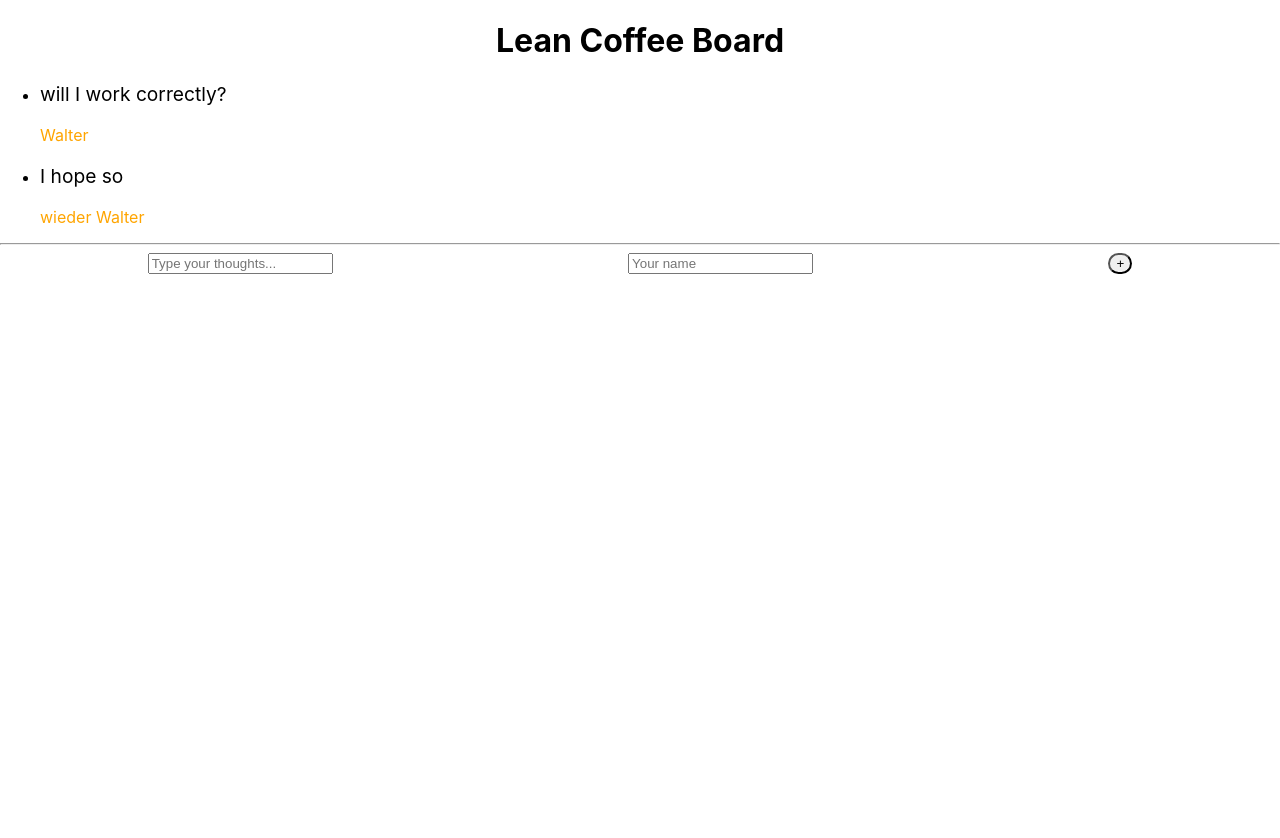
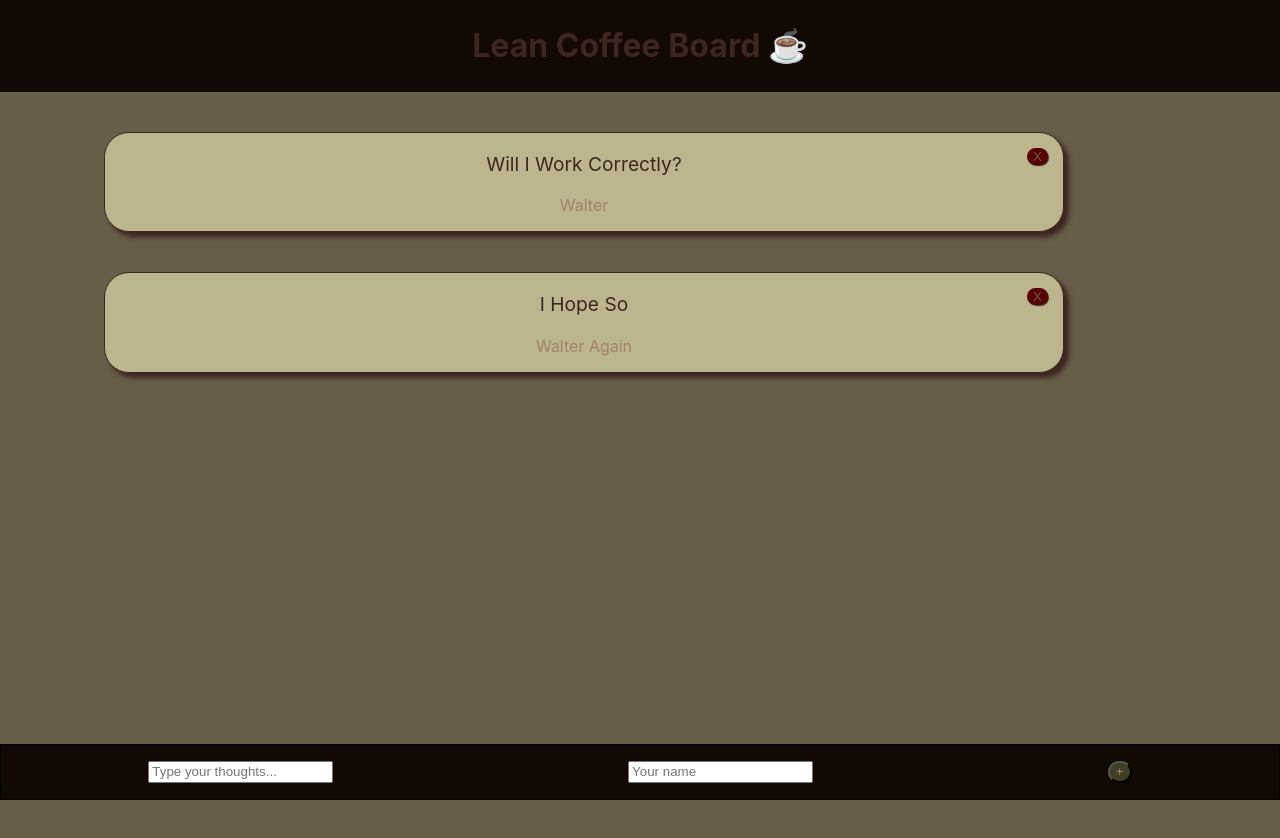
Before and after one commit to WalterRestifo/lean-coffee-board, a Next.js app: page / in a window 1280 px wide. Shown: the top 838 px of the page. Before the commit the page ends 800 px from the top, so only its background shows below. Built offline with nearby package versions, Linux system fonts and the light colour scheme.

Commit message:
Feature/task3 (#2)
* complete task 3

* add styles

* letzter commit

```diff
--- a/components/Card.js
+++ b/components/Card.js
@@ -1,18 +1,68 @@
 import styled from "styled-components";
 
-export default function Card({ thought, author }) {
+export default function Card({ thought, author, onRemoveListObj }) {
+  const ListObj = {
+    thought: thought,
+    author: author,
+  };
   return (
-    <li>
+    <StyledLi>
       <StyledThoughtP>{thought}</StyledThoughtP>
       <StyledAuthorP>{author}</StyledAuthorP>
-    </li>
+      <StyledButton
+        aria-label="remove card"
+        onClick={() => onRemoveListObj(ListObj)}
+      >
+        X
+      </StyledButton>
+    </StyledLi>
   );
 }
 
 const StyledThoughtP = styled.p`
   font-size: larger;
+  text-transform: capitalize;
 `;
 
 const StyledAuthorP = styled.p`
-  color: orange;
+  color: #a2826a;
+  text-transform: capitalize;
 `;
+
+const StyledLi = styled.li`
+  border: 1px solid #3d2520;
+  border-radius: 25px;
+  text-align: center;
+  list-style-type: none;
+  width: 75vw;
+  height: fit-content;
+  margin-left: 5vw;
+  margin-top: 5vh;
+  margin-bottom: 5vh;
+  position: relative;
+  background-color: #bcb68e;
+  color: #3d2520;
+  box-shadow: 5px 5px 5px;
+`;
+
+const StyledButton = styled.button`
+  border-radius: 25px;
+  position: absolute;
+  right: 15px;
+  top: 15px;
+  background-color: #590202;
+
+  color: #665e48;
+  border: none;
+  box-shadow: 1px 1px 1px #3d2520;
+
+  &:hover {
+    box-shadow: 2px 2px 1px #3d2520;
+    top: 14px;
+    background-color: #610202;
+  }
+
+  &:active {
+    background-color: #730303;
+  }
+`;
--- a/components/Form.js
+++ b/components/Form.js
@@ -10,22 +10,51 @@ export default function Form({ onAddNewListObj }) {
     e.preventDefault();
     onAddNewListObj(newListObj);
     e.target.reset();
+    e.target.thoughts.focus();
   }
 
   return (
     <StyledForm onSubmit={handleSubmit}>
-      <input name="thoughts" placeholder="Type your thoughts..."></input>
-      <input name="author" placeholder="Your name"></input>
-      <StyledButton>+</StyledButton>
+      <input
+        aria-label="Type your thoughts..."
+        name="thoughts"
+        placeholder="Type your thoughts..."
+        required
+      ></input>
+      <input
+        aria-label="Your name"
+        name="author"
+        placeholder="Your name"
+        required
+      ></input>
+      <StyledButton aria-label="add new card">+</StyledButton>
     </StyledForm>
   );
 }
 
 const StyledForm = styled.form`
+  position: sticky;
+  bottom: 0;
+
+  border: 1px solid black;
+  min-height: 7vh;
+
+  padding-top: 2vh;
+  padding-bottom: 2vh;
+
+  background-color: #120905;
+  color: #a2826a;
+
   display: flex;
   justify-content: space-around;
 `;
 
 const StyledButton = styled.button`
   border-radius: 25px;
+  background-color: #403e25;
+  color: #a2826a;
+
+  &:hover {
+    background-color: #263829;
+  }
 `;
--- a/components/Header.js
+++ b/components/Header.js
@@ -3,11 +3,17 @@ import styled from "styled-components";
 export default function Header() {
   return (
     <StyledHeader>
-      <h1>Lean Coffee Board</h1>
+      <h1>Lean Coffee Board ☕️</h1>
     </StyledHeader>
   );
 }
 
 const StyledHeader = styled.header`
   text-align: center;
+  color: #3d2520;
+  background-color: #120905;
+  padding: 5px;
+  position: sticky;
+  top: 0;
+  z-index: 1;
 `;
--- a/pages/index.js
+++ b/pages/index.js
@@ -2,6 +2,7 @@ import Form from "../components/Form";
 import Header from "../components/Header";
 import { useState } from "react";
 import Card from "../components/Card";
+import styled from "styled-components";
 
 export default function HomePage() {
   const [list, setList] = useState([
@@ -11,7 +12,7 @@ export default function HomePage() {
     },
     {
       thought: "I hope so",
-      author: "wieder Walter",
+      author: "Walter again",
     },
   ]);
 
@@ -19,16 +20,38 @@ export default function HomePage() {
     setList([...list, newListObj]);
   }
 
+  function handleRemoveListObj(ListObj) {
+    const newList = list.filter(({ thought, author }) => {
+      return !(thought === ListObj.thought && author === ListObj.author);
+    });
+    setList(newList);
+  }
+  console.log(list);
   return (
-    <>
+    <StyledDiv>
       <Header />
-      <ul>
+      <StyledUl>
         {list.map(({ thought, author }) => {
-          return <Card key={thought} thought={thought} author={author} />;
+          return (
+            <Card
+              key={thought + author}
+              thought={thought}
+              author={author}
+              onRemoveListObj={handleRemoveListObj}
+            />
+          );
         })}
-      </ul>
-      <hr />
+      </StyledUl>
       <Form onAddNewListObj={handleAddNewListObj} />
-    </>
+    </StyledDiv>
   );
 }
+
+const StyledUl = styled.ul`
+  height: 100vh;
+`;
+
+const StyledDiv = styled.div`
+  position: relative;
+  background-color: #665e48;
+`;
```
